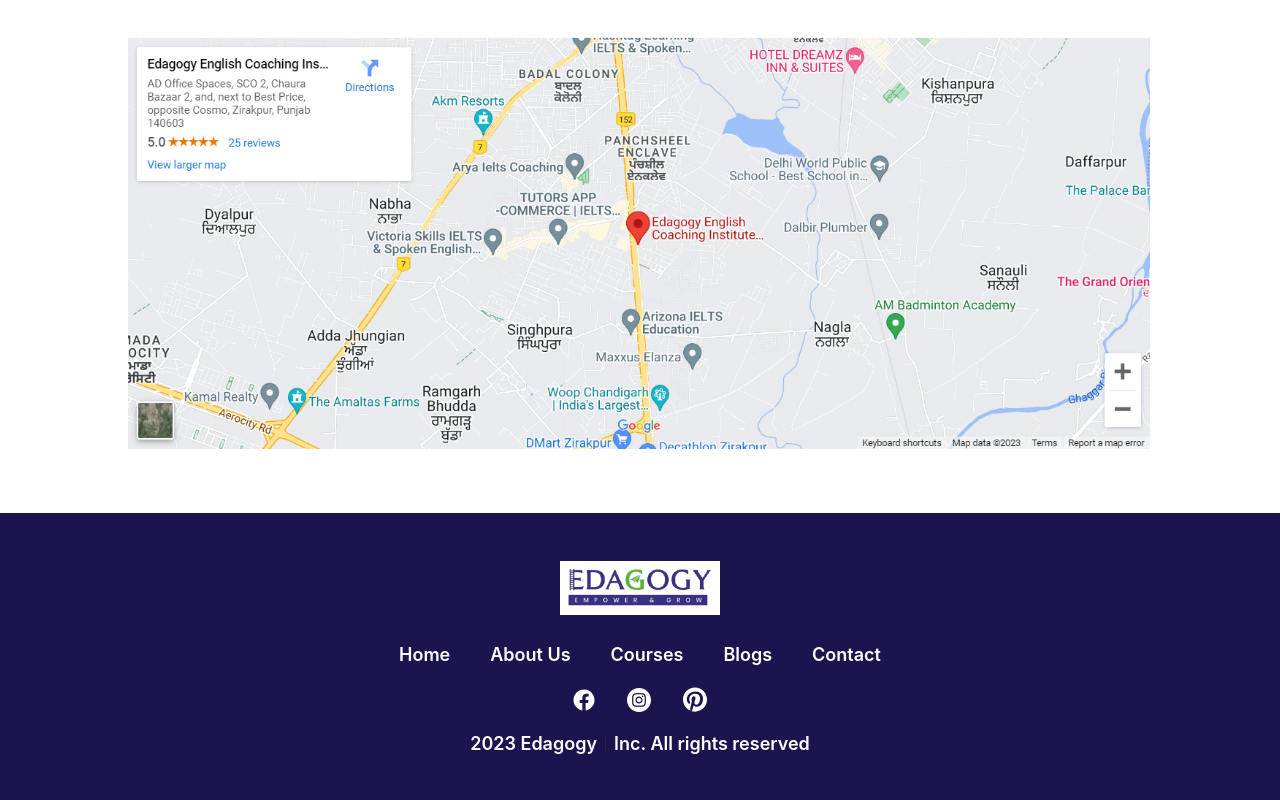
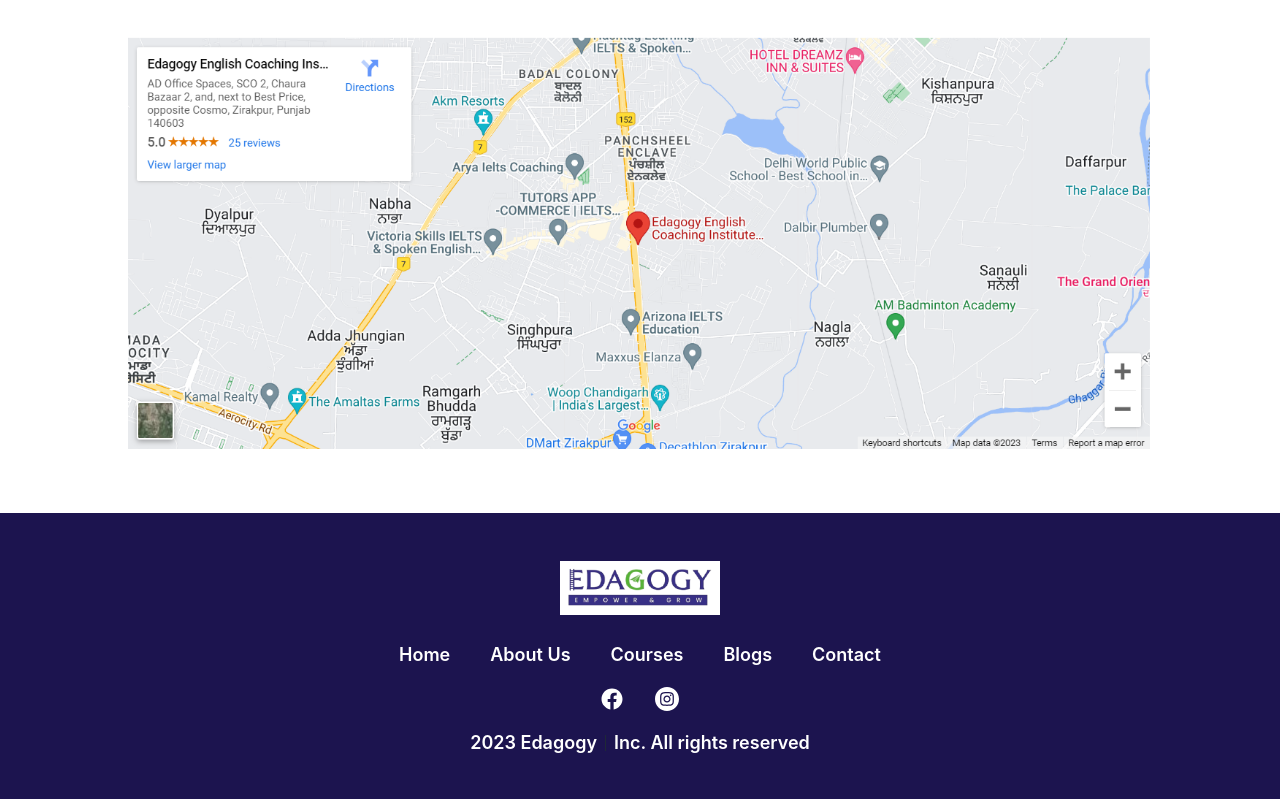
Before and after one commit to sahilrohera10/edagogy, a React (Create React App) app: page / in a window 1280 px wide. Shown: the part 6554-7354 px from the top of the page. Built offline with nearby package versions, Linux system fonts and the light colour scheme.

Commit message:
links updated

```diff
--- a/src/Components/Footer/Footer.js
+++ b/src/Components/Footer/Footer.js
@@ -45,6 +45,10 @@
         </div>
         <div className="flex items-center gap-x-8 mt-6">
           <div className="cursor-pointer">
+            <a
+              href="https://www.facebook.com/Edagogy.PTE.Classes/"
+              target="_blank"
+            >
               <svg
                 style={{ color: "white" }}
                 className="fill-current text-gray-800 hover:text-gray-500"
@@ -61,10 +65,11 @@
                   fill="currentColor"
                 />
               </svg>
+            </a>
           </div>
           <div className="cursor-pointer">
             <a
-              href="https://www.instagram.com/edagogy_zirakpur/?igshid=ZDdkNTZiNTM%3D"
+              href="https://www.instagram.com/edagogy_pte_classes/"
               target="_blank"
             >
               <svg
@@ -91,22 +96,6 @@
               </svg>
             </a>
           </div>
-          <div className="cursor-pointer">
-            <svg
-              style={{ color: "white" }}
-              className="fill-current text-gray-800 hover:text-gray-500"
-              width="24"
-              height="25"
-              viewBox="0 0 24 25"
-              fill="none"
-              xmlns="http://www.w3.org/2000/svg"
-            >
-              <path
-                d="M12.0027 0.554382C5.37441 0.554382 0 5.94525 0 12.5938C0 17.5224 2.9578 21.7577 7.18553 23.6228C7.15338 22.7843 7.18017 21.7739 7.39451 20.8602C7.62492 19.882 8.93771 14.2976 8.93771 14.2976C8.93771 14.2976 8.55191 13.529 8.55191 12.3949C8.55191 10.6105 9.58071 9.27759 10.8667 9.27759C11.9598 9.27759 12.4849 10.0999 12.4849 11.0835C12.4849 12.1853 11.783 13.83 11.424 15.3564C11.1239 16.6356 12.0616 17.6729 13.3208 17.6729C15.5928 17.6729 17.1253 14.7437 17.1253 11.2716C17.1253 8.63262 15.3516 6.66009 12.1313 6.66009C8.49297 6.66009 6.22103 9.38508 6.22103 12.4272C6.22103 13.4753 6.53181 14.217 7.01407 14.7867C7.23376 15.0501 7.26591 15.1576 7.18553 15.4585C7.12659 15.6789 6.99799 16.211 6.93905 16.426C6.85867 16.7324 6.61219 16.8398 6.33891 16.727C4.66176 16.039 3.87944 14.2008 3.87944 12.1262C3.87944 8.70786 6.75686 4.60694 12.4581 4.60694C17.0395 4.60694 20.0563 7.9339 20.0563 11.5027C20.0563 16.2271 17.436 19.753 13.578 19.753C12.2813 19.753 11.065 19.0489 10.647 18.2534C10.647 18.2534 9.95043 21.0268 9.8004 21.5642C9.54856 22.4941 9.05023 23.4185 8.59478 24.1441C9.6996 24.471 10.8454 24.6376 11.9973 24.6386C18.6256 24.6386 24 19.2477 24 12.5992C24 5.95062 18.6309 0.554382 12.0027 0.554382Z"
-                fill="currentColor"
-              />
-            </svg>
-          </div>
         </div>
         <div className="flex items-center mt-6">
           <p
```
Lines whose indentation alone changed are shown as unchanged.
